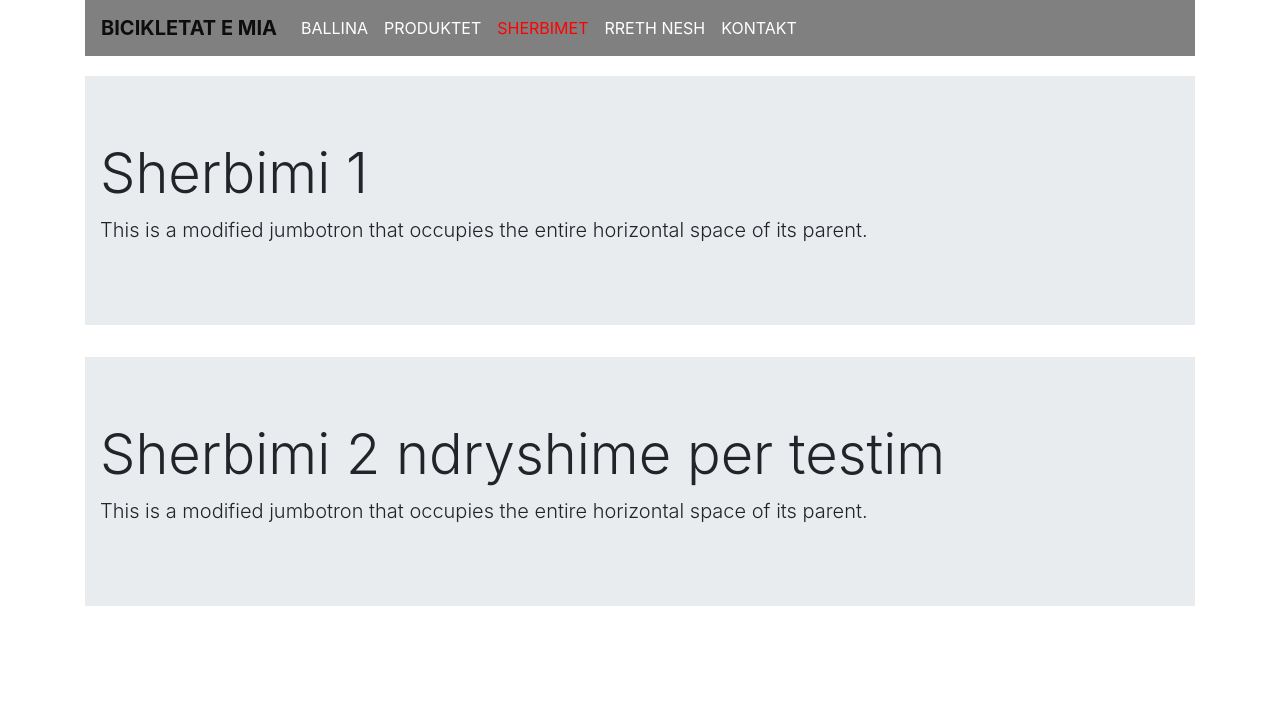
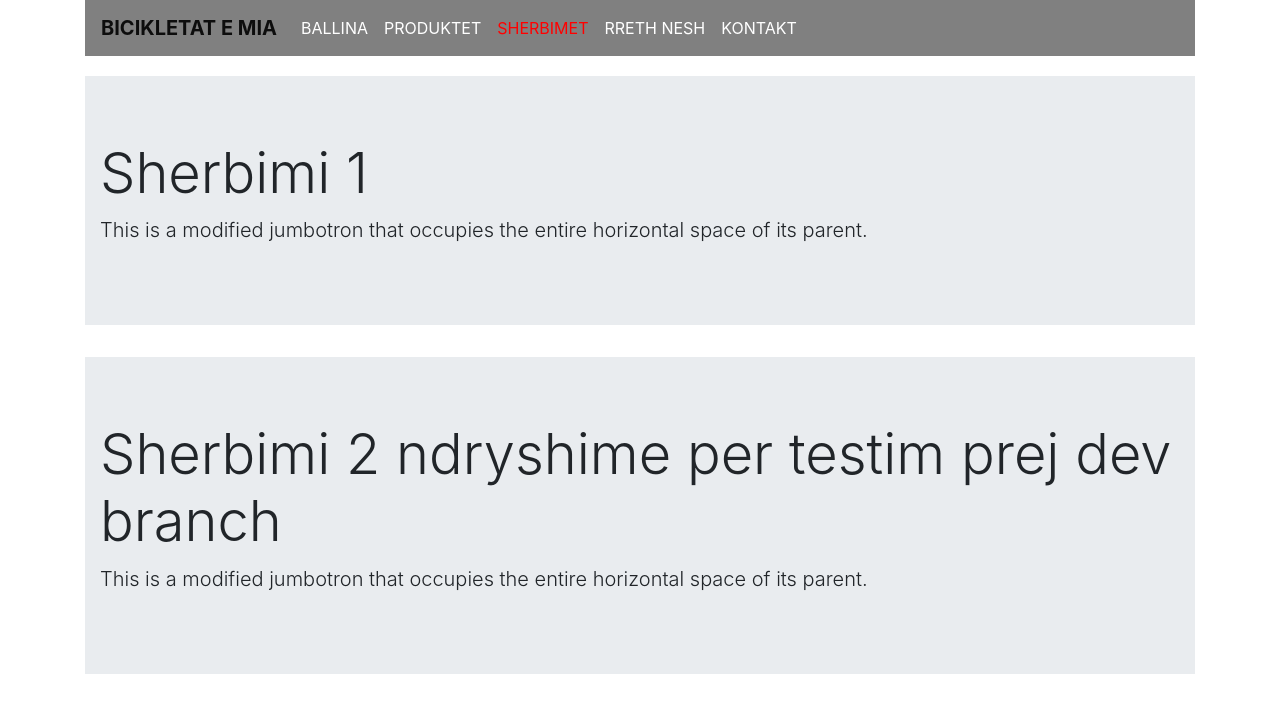
Before and after one commit to feridedev/feridedev.github.io, a plain HTML site: page sherbimet.html in a window 1280 px wide. Drawn offline with nearby package versions, Linux system fonts and the light colour scheme.

Commit message:
commit to branch dev

```diff
--- a/sherbimet.html
+++ b/sherbimet.html
@@ -42,7 +42,7 @@
 			</div>
 			<div class="jumbotron jumbotron-fluid content">
 			  <div class="container">
-			    <h1 class="display-4">Sherbimi 2 ndryshime per testim</h1>
+			    <h1 class="display-4">Sherbimi 2 ndryshime per testim prej dev branch</h1>
 			    <p class="lead">This is a modified jumbotron that occupies the entire horizontal space of its parent.</p>
 			  </div>
 			</div>
```
